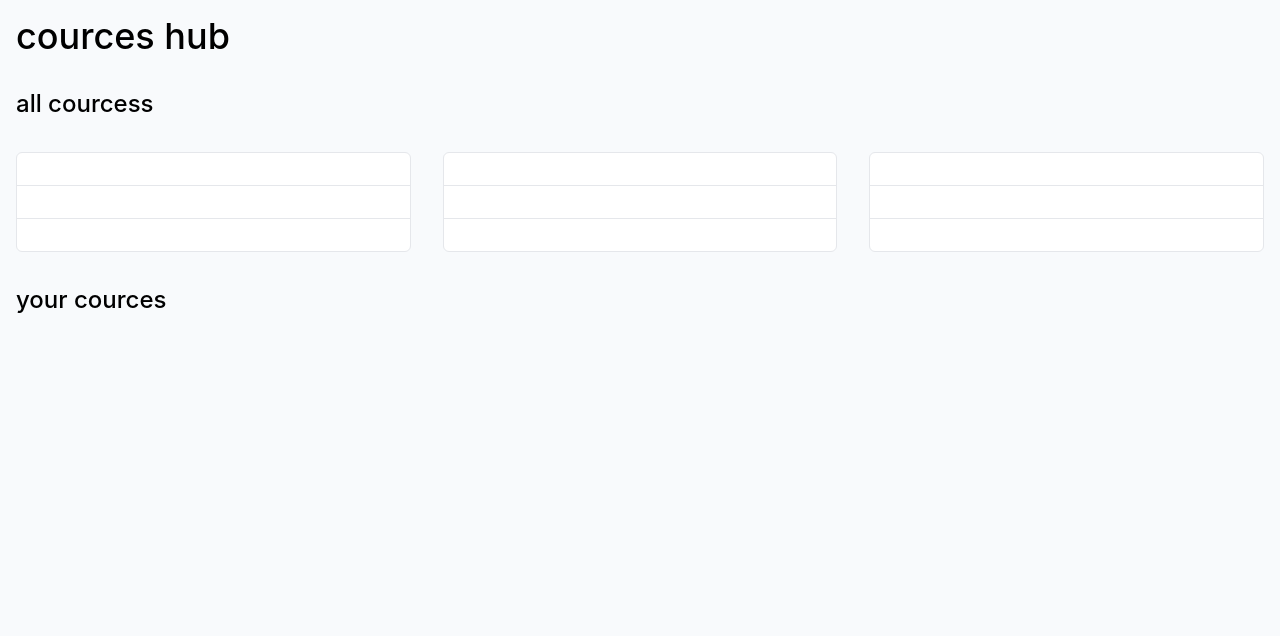
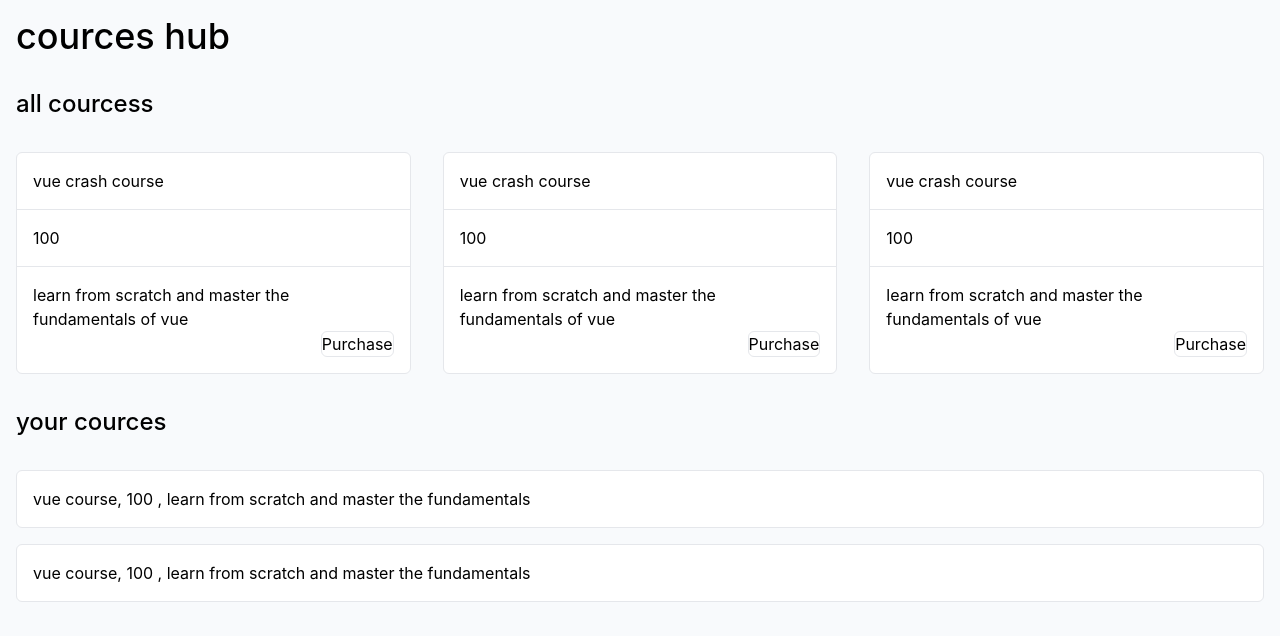
Before and after one commit to mohammedSayedRADWAN/Vue-small-projects, a Vue app in the folder courses-online/: page / in a window 1280 px wide. Shown: the top 636 px of the page. Built offline with nearby package versions, Linux system fonts and the light colour scheme.

Commit message:
feat: add course hub UI with reusable card and booking components

```diff
--- a/courses-online/src/App.vue
+++ b/courses-online/src/App.vue
@@ -4,12 +4,24 @@
   <h1 class="text-4xl font-medium">cources hub</h1>
 <h2 class="text-2xl font-medium">all courcess</h2>
 <div class="grid grid-cols-1 md:grid-cols-2 lg:grid-cols-3 gap-8">
-  <course-items v-for="i in 3"></course-items>
+  <course-items
+  v-for="i in 3"
+  :key="i"
+  title="vue crash course"
+  price="100"
+  description="learn from scratch and master the fundamentals of vue"
+  @click="console.log('button clicked')"
+  ></course-items>
 
-</div> <h2 class="text-2xl font-medium">your cources</h2>
+</div>
+<h2 class="text-2xl font-medium">your cources</h2>
+<div class="grid grid-cols-1 gap-4">
+<BookingItem v-for="i in 2" :key="i" />
+</div>
 </div>
 
 </template>
 <script setup>
 import CourseItems from "@/components/CourseItems.vue";
+import BookingItem from "@/components/boockingItem.vue";
 </script>
--- /dev/null
+++ b/courses-online/src/components/CardSection.vue
@@ -0,0 +1,25 @@
+<template>
+    <RoundedCard>
+        <div class="p-4 text-medium border-b border-gray-200">
+            <slot name="header">
+
+            </slot>
+        </div>
+        <div class="p-4 text-medium border-b border-gray-200">
+            <slot></slot>
+
+        </div>
+
+
+        <div class="p-4">
+
+            <slot name="footer"></slot>
+
+
+        </div>
+
+    </RoundedCard>
+</template>
+<script setup>
+import RoundedCard from "@/components/RoundedCard.vue";
+</script>
--- a/courses-online/src/components/CourseItems.vue
+++ b/courses-online/src/components/CourseItems.vue
@@ -1,14 +1,27 @@
 <template>
-    <div class="bg-white border border-gray-200 rounded-md">
-        <h3 class="p-4 text-medium border-b border-gray-200">{{ title }}</h3>
-        <p class="p-4 text-medium border-b border-gray-200">{{ price }}</p>
-        <p class="p-4 text-medium">{{ description }}</p>
-    </div>
+    <CardSections>
+        <template #header>{{ title }}</template>
+
+        {{ price }}
+
+        <template #footer>
+            <p>{{ description }}</p>
+            <div class="flex justify-end">
+                <RoundedButton @click="$emit('click')">Purchase</RoundedButton>
+            </div>
+        </template>
+    </CardSections>
 </template>
-<script setup> defineProps({
+
+<script setup>
+import CardSections from '@/components/CardSection.vue'
+import RoundedButton from '@/components/RoundedCard.vue'
+
+defineProps({
     title: String,
     price: Number,
     description: String,
-}
+})
 
-)</script>
+defineEmits(['click'])
+</script>
--- /dev/null
+++ b/courses-online/src/components/RoundedCard.vue
@@ -0,0 +1,8 @@
+<template>
+    <div class="bg-white border border-gray-200 rounded-md">
+
+
+        <slot></slot>
+
+    </div>
+</template>
--- /dev/null
+++ b/courses-online/src/components/boockingItem.vue
@@ -0,0 +1,13 @@
+<template>
+    <RoundedCard>
+ <div class="p-4">
+                            vue course, 100 , learn from scratch and master the fundamentals
+            </div>
+    </RoundedCard>
+
+
+</template>
+<script setup>
+import RoundedCard from "@/components/RoundedCard.vue";
+
+</script>
```
